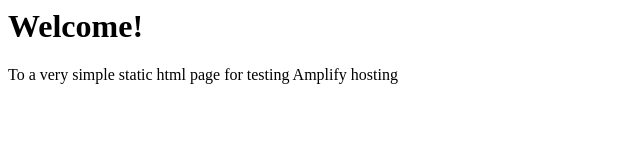
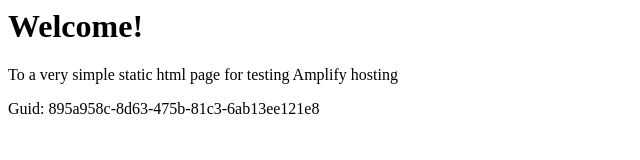
Before and after one commit to aws-aemilia-fra/Github-PR-Commit-Integration-Test-DoNotTouch-GithubWebhookPreviewCanaryTest-v1-prod-eu-central-1, a website: page src/index.html in a window 1280 px wide. Shown: the whole page, without its empty margins (0-640 px from the left). Drawn offline with Linux system fonts and the light colour scheme.

Commit message:
commit from integ tests

```diff
--- a/src/index.html
+++ b/src/index.html
@@ -1,3 +1,5 @@
+
+
 <html lang="en">
 
 <head>
@@ -10,6 +12,6 @@
 <body>
     <h1>Welcome!</h1>
     <p>To a very simple static html page for testing Amplify hosting</p>
-</body>
+    <p>Guid: 895a958c-8d63-475b-81c3-6ab13ee121e8</p></body>
 
 </html>
```
